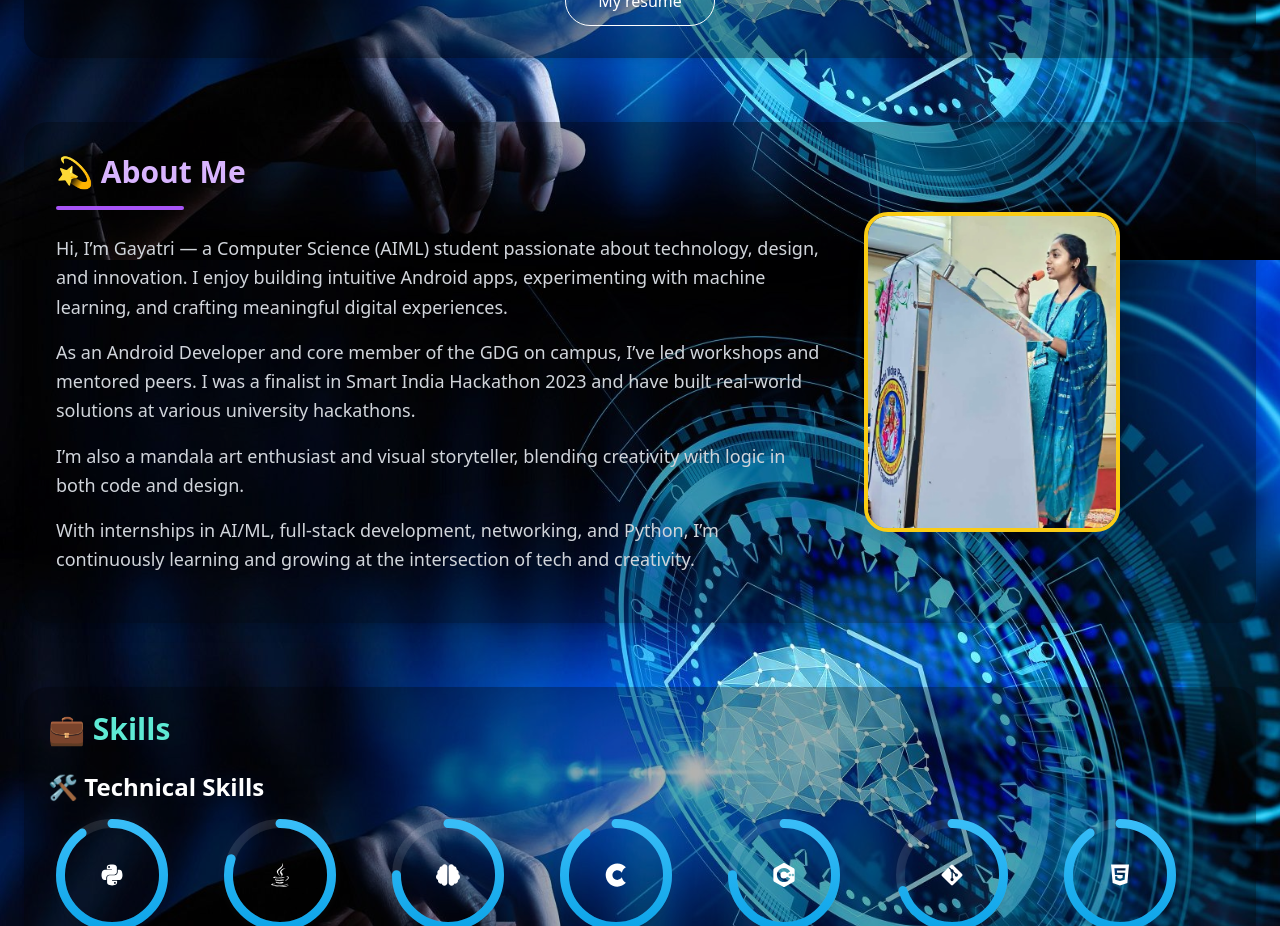
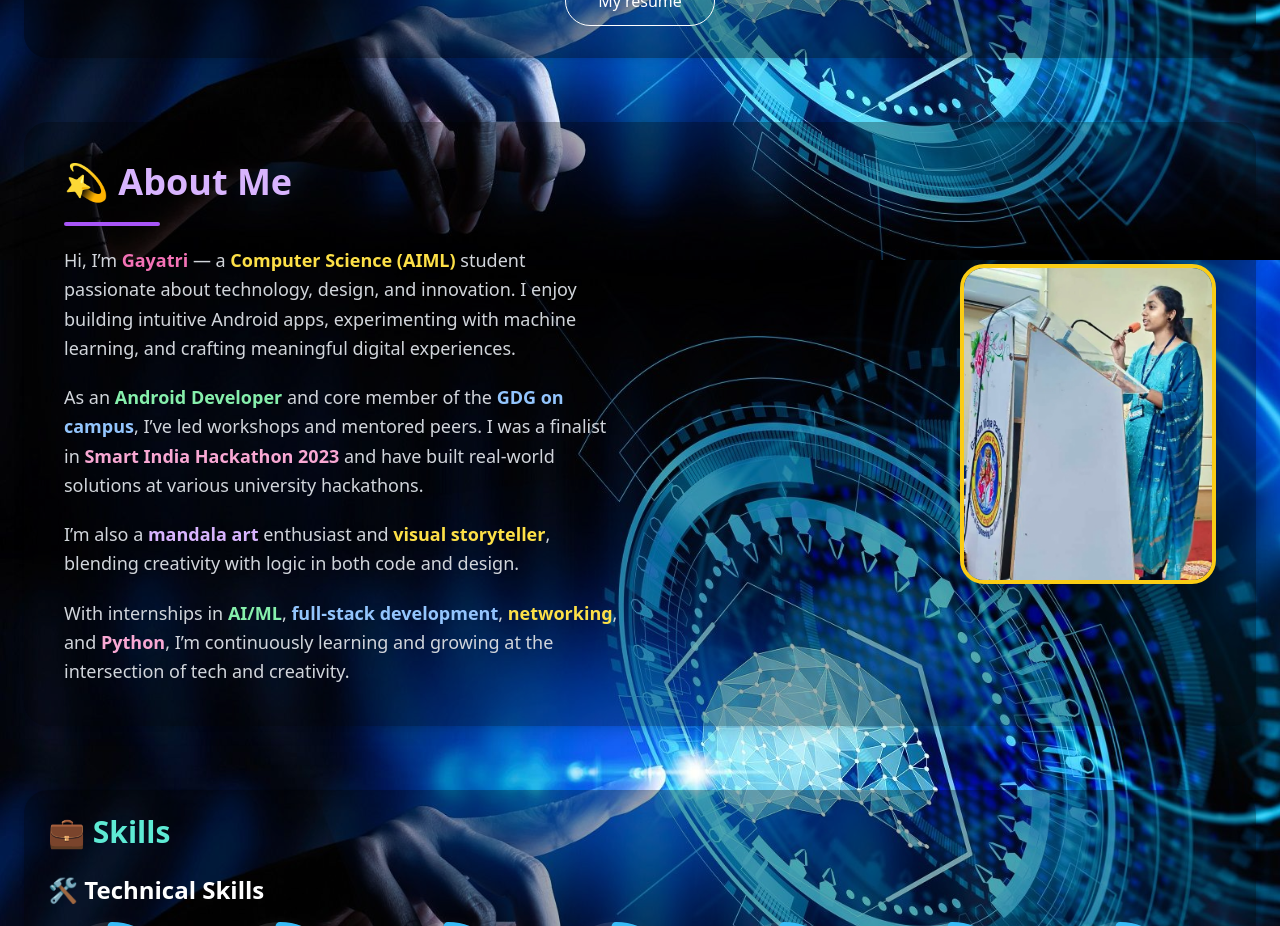
Before and after one commit to gayatrihub/my_port, a React (Create React App) app: page / in a window 1280 px wide. Shown: the part 540-1466 px from the top of the page. Built offline with nearby package versions, Linux system fonts and the light colour scheme.

Commit message:
Update App.js

```diff
--- a/src/App.js
+++ b/src/App.js
@@ -317,19 +317,20 @@ function App() {
 </div>
 </section>
 
-<section className="p-8 bg-black bg-opacity-30 rounded-3xl shadow-lg text-white mb-16 min-h-[28rem]">
-  <div className="flex flex-col md:flex-row items-center gap-10">
-    {/* Left Text Section */}
+<section className="bg-black bg-opacity-30 rounded-3xl shadow-lg p-10 mb-16">
+  <div className="grid md:grid-cols-2 gap-10 items-center">
+
+    {/* Text Section */}
     <motion.div
-      className="flex-1 max-w-3xl"
+      className="space-y-5"
       initial="hidden"
       whileInView="visible"
       viewport={{ once: true }}
       transition={{ staggerChildren: 0.2 }}
     >
       <motion.h2
-        className="text-3xl font-bold text-purple-300 mb-4"
-        initial={{ opacity: 0, x: -50 }}
+        className="text-4xl font-bold text-purple-300"
+        initial={{ opacity: 0, x: -40 }}
         animate={{ opacity: 1, x: 0 }}
         transition={{ duration: 0.6 }}
       >
@@ -338,41 +339,48 @@ function App() {
 
       {/* Divider */}
       <motion.div
-        className="w-32 h-1 bg-purple-500 mb-6 rounded-full"
+        className="w-24 h-1 bg-purple-500 rounded-full"
         initial={{ scaleX: 0 }}
         animate={{ scaleX: 1 }}
-        transition={{ duration: 0.6, delay: 0.3 }}
+        transition={{ duration: 0.6 }}
         style={{ transformOrigin: 'left' }}
       />
 
-      {/* Animated Paragraphs */}
+      {/* Paragraphs */}
       {[
-        "Hi, I’m Gayatri — a Computer Science (AIML) student passionate about technology, design, and innovation. I enjoy building intuitive Android apps, experimenting with machine learning, and crafting meaningful digital experiences.",
-        "As an Android Developer and core member of the GDG on campus, I’ve led workshops and mentored peers. I was a finalist in Smart India Hackathon 2023 and have built real-world solutions at various university hackathons.",
-        "I’m also a mandala art enthusiast and visual storyteller, blending creativity with logic in both code and design.",
-        "With internships in AI/ML, full-stack development, networking, and Python, I’m continuously learning and growing at the intersection of tech and creativity."
-      ].map((para, i) => (
+        `Hi, I’m <span class="text-pink-400 font-semibold">Gayatri</span> — a <span class="text-yellow-300 font-semibold">Computer Science (AIML)</span> student passionate about technology, design, and innovation. I enjoy building intuitive Android apps, experimenting with machine learning, and crafting meaningful digital experiences.`,
+
+        `As an <span class="text-green-300 font-semibold">Android Developer</span> and core member of the <span class="text-blue-300 font-semibold">GDG on campus</span>, I’ve led workshops and mentored peers. I was a finalist in <span class="text-pink-300 font-semibold">Smart India Hackathon 2023</span> and have built real-world solutions at various university hackathons.`,
+
+        `I’m also a <span class="text-purple-300 font-semibold">mandala art</span> enthusiast and <span class="text-yellow-300 font-semibold">visual storyteller</span>, blending creativity with logic in both code and design.`,
+
+        `With internships in <span class="text-green-300 font-semibold">AI/ML</span>, <span class="text-blue-300 font-semibold">full-stack development</span>, <span class="text-yellow-300 font-semibold">networking</span>, and <span class="text-pink-300 font-semibold">Python</span>, I’m continuously learning and growing at the intersection of tech and creativity.`
+      ].map((htmlText, index) => (
         <motion.p
-          key={i}
-          className="mb-4 text-gray-300 leading-relaxed text-lg"
+          key={index}
+          className="text-gray-300 text-lg leading-relaxed"
           initial={{ opacity: 0, y: 20 }}
           animate={{ opacity: 1, y: 0 }}
-          transition={{ duration: 0.5, delay: i * 0.3 }}
-        >
-          {para}
-        </motion.p>
+          transition={{ duration: 0.5, delay: index * 0.3 }}
+          dangerouslySetInnerHTML={{ __html: htmlText }}
+        />
       ))}
     </motion.div>
 
-    {/* Profile Image */}
-    <motion.img
-      src="profile2.jpg"
-      alt="Gayatri"
-      className="w-56 h-72 md:w-64 md:h-80 object-cover rounded-3xl border-4 border-yellow-400 shadow-xl"
-      initial={{ opacity: 0, scale: 0.8 }}
-      whileInView={{ opacity: 1, scale: 1 }}
-      transition={{ duration: 0.8 }}
-    />
+    {/* Profile Image Right Corner */}
+    <motion.div
+      className="flex justify-center md:justify-end"
+      initial={{ opacity: 0, scale: 0.9 }}
+      animate={{ opacity: 1, scale: 1 }}
+      transition={{ duration: 0.8, delay: 0.2 }}
+    >
+      <img
+        src="profile2.jpg"
+        alt="Gayatri"
+        className="w-64 h-80 object-cover rounded-3xl border-4 border-yellow-400 shadow-2xl"
+      />
+    </motion.div>
+
   </div>
 </section>
 
```
